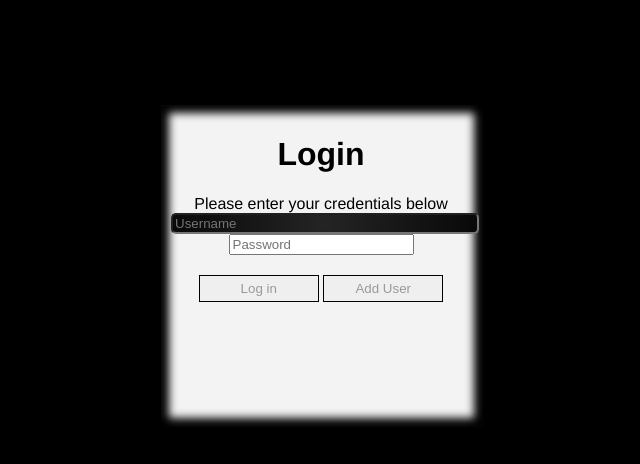
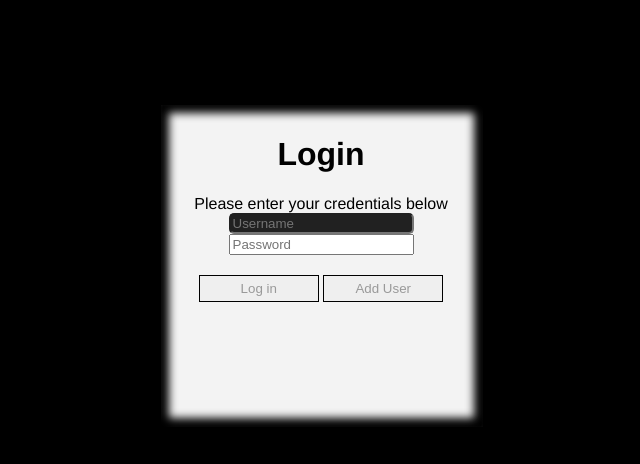
Before and after one commit to wsiao/WarmUp1, a Django app: page / in a window 1280 px wide. Shown: the top 464 px of the page, without its empty margins (318-958 px from the left). Run offline with Django 3.2, Linux system fonts and the light colour scheme; some libraries are stand-ins or nearby versions.

Commit message:
CSSAttempt

```diff
--- a/cL/static/frontEnd.css
+++ b/cL/static/frontEnd.css
@@ -27,10 +27,6 @@ background: #212121;
 -moz-border-radius: 5px;
 -webkit-border-radius: 5px;
  border-radius: 5px;
-height: 100%;
-width: 100%;
-background: -moz-radial-gradient(50% 46% 90deg,circle closest-corner, #242424, #090909);
-background: -webkit-gradient(radial, 50% 50%, 0, 50% 50%, 150, from(#242424), to(#090909));
 }
 /**.message {
     margin: 10px 20px 10px 20px;
```
